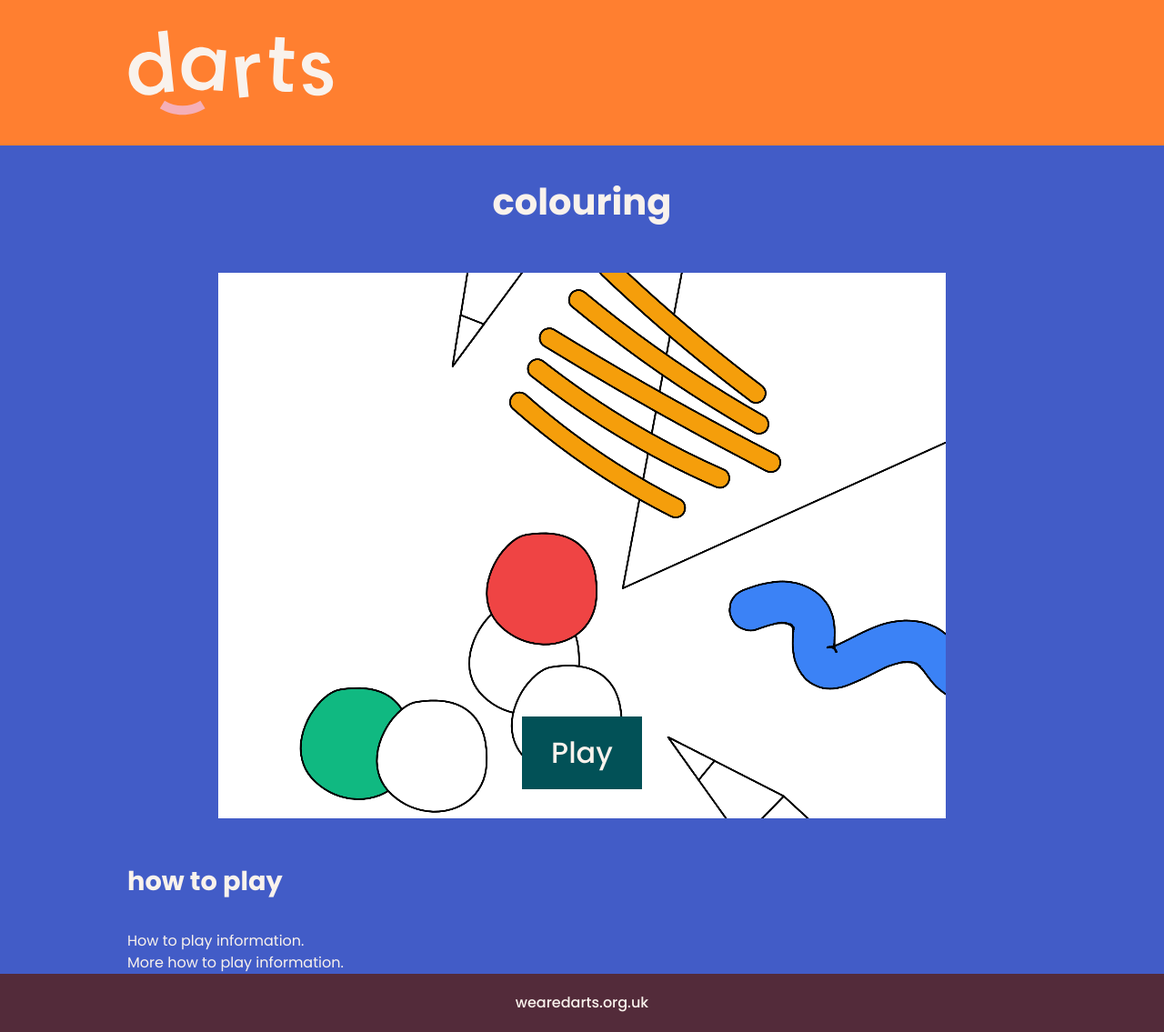
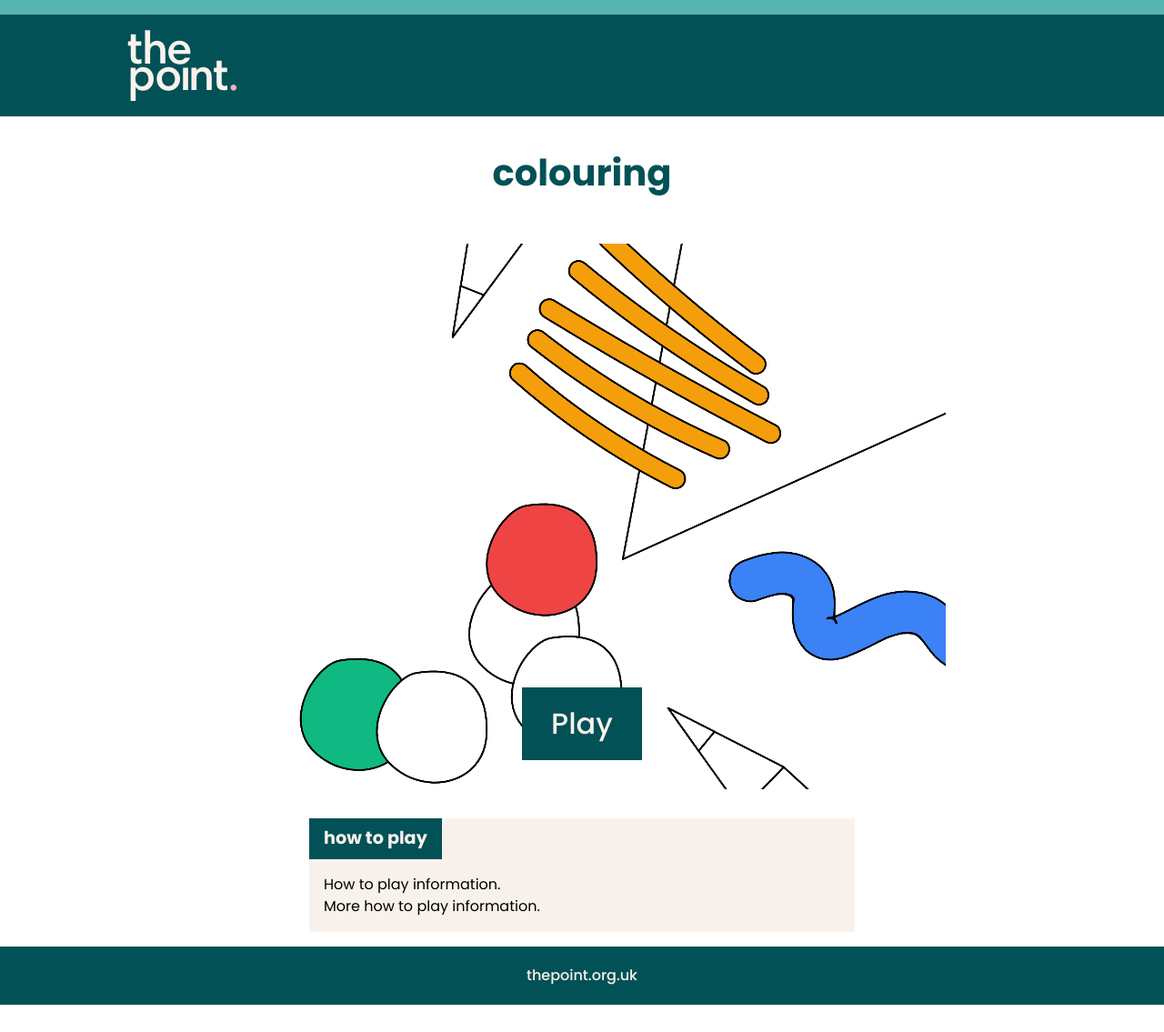
Before and after one commit to wearedarts/colouring, a Next.js app: page / in a window 1280 px wide. Shown: the whole page at 91% size. After the commit the page ends 1105 px from the top, so only its background shows below. Built offline with nearby package versions, Linux system fonts and the light colour scheme.

Commit message:
Update colours and some minor styling

```diff
--- a/Theme.ts
+++ b/Theme.ts
@@ -143,8 +143,8 @@ export const GlobalStyle = createGlobalStyle`
   //
 
   body {
-    background-color: ${(props) => props.theme.colours.purple};
-    color: ${(props) => props.theme.colours.cream};
+    background-color: ${(props) => props.theme.colours.white};
+    color: ${(props) => props.theme.colours.grey};
     font-family: Poppins, sans-serif;
     font-size: 100%;
 
@@ -156,6 +156,7 @@ export const GlobalStyle = createGlobalStyle`
   }
 
   h1, h2, h3, h4, h5, h6 {
+    color: ${(props) => props.theme.colours.green};
     font-size: 100%;
     font-style: normal;
     font-weight: bold;
--- a/components/ColourButton.tsx
+++ b/components/ColourButton.tsx
@@ -12,7 +12,7 @@ interface colourButtonProps {
 
 const Button = styled.button`
   padding: 0;
-  border: 1px solid ${(props) => props.theme.colours.grey_dark};
+  border: 1px solid ${(props) => props.theme.colours.grey};
   border-radius: 1rem;
   align-items: center;
   display: flex;
@@ -32,7 +32,7 @@ const Swatch = styled.div<{ bgCol: Colour; active: Boolean }>`
   border-radius: 0.8rem;
   ${(props) =>
     props.active
-      ? `border: 3px solid ${props.theme.colours.grey_dark}`
+      ? `border: 3px solid ${props.theme.colours.grey}`
       : `border: 3px solid transparent`}
 `;
 
--- a/components/Layout.tsx
+++ b/components/Layout.tsx
@@ -5,7 +5,7 @@ import styled from 'styled-components';
  */
 export const Page = styled.div`
   align-items: center;
-  background-color: ${(props) => props.theme.colours.blue};
+  background-color: ${(props) => props.theme.colours.white};
   display: flex;
   flex-direction: column;
   min-height: 100vh;
--- a/pages/index.tsx
+++ b/pages/index.tsx
@@ -6,12 +6,13 @@ import { Container, Page, Section } from '../components/Layout';
 
 const Header = styled.header`
   ${Section}
-  background-color: ${(props) => props.theme.colours.orange};
-  flex-basis: 10rem;
+  background-color: ${(props) => props.theme.colours.green};
+  flex-basis: 8rem;
+  border-top: 1rem solid ${(props) => props.theme.colours.turquoise};
 
   img {
     display: block;
-    height: 6rem;
+    height: 5rem;
   }
 `;
 
@@ -22,11 +23,6 @@ const Main = styled.main`
   h1 {
     font-size: 2.5rem;
     text-align: center;
-    margin: 2rem 0;
-  }
-
-  h2 {
-    font-size: 1.8rem;
     margin: 2rem 0;
   }
 `;
@@ -69,9 +65,29 @@ const GameArea = styled.div`
   }
 `;
 
+const HowToPlay = styled.div`
+  background-color: ${(props) => props.theme.colours.cream};
+  margin: 1rem auto;
+  max-width: 600px;
+  padding-bottom: 1rem;
+
+  h2 {
+    background-color: ${(props) => props.theme.colours.green};
+    color: ${(props) => props.theme.colours.cream};
+    display: inline-block;
+    font-size: 1.2rem;
+    margin-bottom: 1rem;
+    padding: 0.5rem 1rem;
+  }
+
+  p {
+    margin: auto 1rem;
+  }
+`;
+
 const Footer = styled.footer`
   ${Section}
-  background-color: ${(props) => props.theme.colours.purple};
+  background-color: ${(props) => props.theme.colours.green};
   height: 4rem;
 
   a {
@@ -91,13 +107,12 @@ export default function Index() {
   return (
     <Page>
       <Head>
-        <title>darts - colouring</title>
-        <link rel='icon' href='/favicon.ico' />
+        <title>colouring</title>
       </Head>
 
       <Header>
         <Container>
-          <img alt='darts' src='/darts-logo-cream.svg' />
+          <img alt='the point.' src='/the-point-logo-cream.svg' />
         </Container>
       </Header>
 
@@ -111,16 +126,16 @@ export default function Index() {
               </Link>
             </GameArea>
           </Content>
-          <div>
+          <HowToPlay>
             <h2>how to play</h2>
             <p>How to play information.</p>
             <p>More how to play information.</p>
-          </div>
+          </HowToPlay>
         </Container>
       </Main>
 
       <Footer>
-        <a href='https://wearedarts.org.uk/'>wearedarts.org.uk</a>
+        <a href='https://thepoint.org.uk/'>thepoint.org.uk</a>
       </Footer>
     </Page>
   );
```
